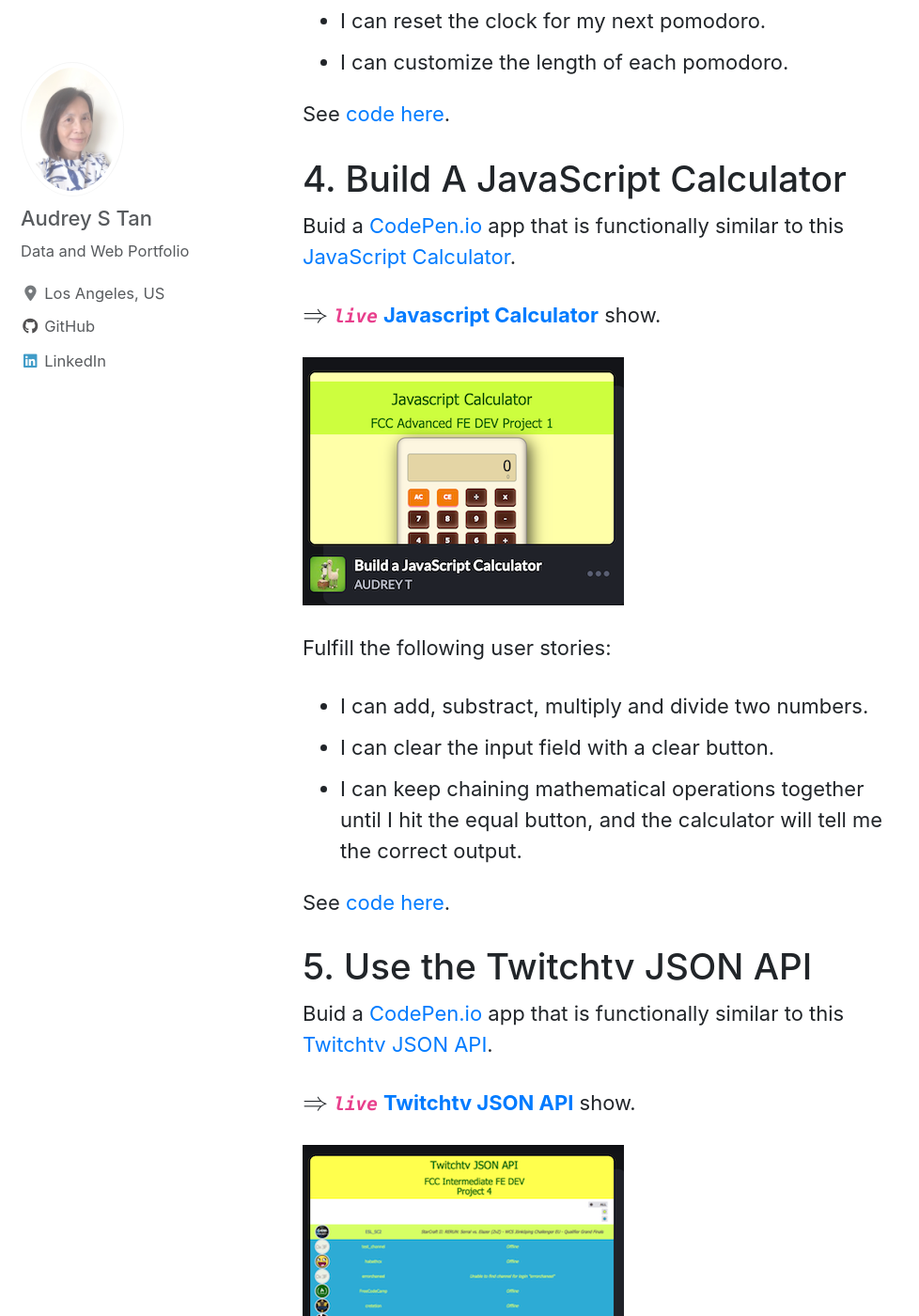
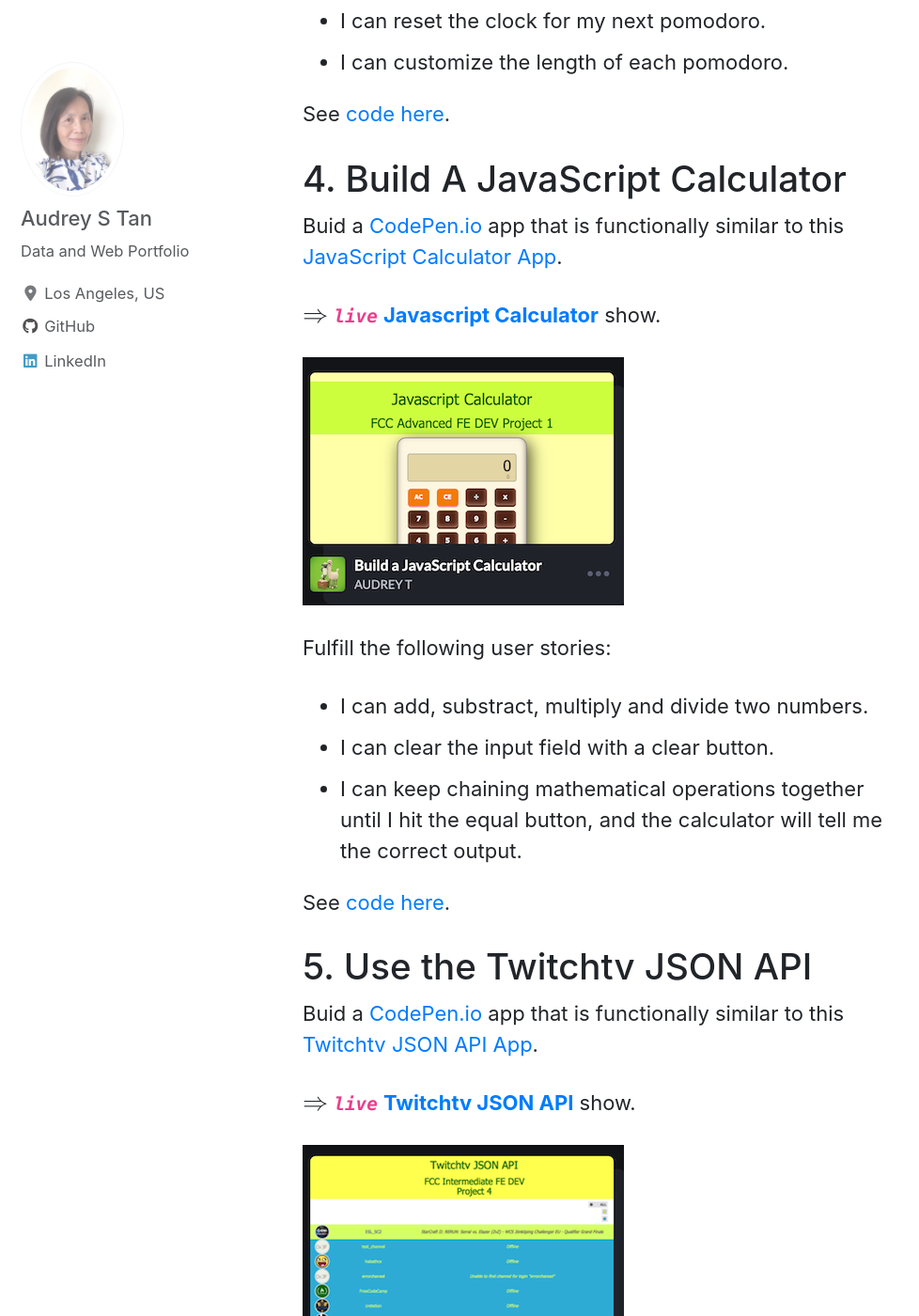
Before and after one commit to atan4583/atan4583.github.io, a Jekyll site: the page built from _posts/2017-05-30-Project 0-WFECert.md, in a window 1280 px wide and 1400 px high, scrolled down 3820 px. Shown: the whole window at 94% size, without its empty margins (0-978 px from the left). Built offline with Jekyll 4.4.1, drawn with Linux system fonts in a browser that asks for light colours; cached includes are drawn as plain includes; nearby versions of some CDN libraries; formulas are drawn with MathJax 3; comment, search, counter and statistics services are not loaded; some of the changed text lies outside the part shown.

Commit message:
update app names

```diff
--- a/_posts/2017-05-30-Project 0-WFECert.md
+++ b/_posts/2017-05-30-Project 0-WFECert.md
@@ -15,7 +15,7 @@
 The certification was completed in May 2017 and followed this <a href="https://www.freecodecamp.org/atan4583" target="_blank">web front end coding curriculum</a> to build miniature web apps leveraging HTML, CSS, JavaScript Algorithms, Data Structures, JQuery and Responsive Web Design Libraries. Below are some of the web apps from the collection:
 
 ### 1. Build A Simon Game
-Buid a <a href="https://codepen.io" target="_blank">CodePen.io</a> app that is functionally similar to this <a href="https://codepen.io/FreeCodeCamp/full/obYBjE" target="_blank">Simon® Game</a>.
+Buid a <a href="https://codepen.io" target="_blank">CodePen.io</a> app that is functionally similar to this <a href="https://codepen.io/FreeCodeCamp/full/obYBjE" target="_blank">Simon® Game App</a>.
 
 $$\Rightarrow$$ _**`live`**_ <a href="https://codepen.io/atan4583/full/RVzgOW" target="_blank"><b>Simon Game</b></a> show.
 
@@ -34,7 +34,7 @@
 See <a href="https://github.com/atan4583/fcc-webfe-portfolio/tree/master/Build%20A%20Simon%20Game" target="_blank">code here</a>.
 
 ### 2. Build A Tic Tac Toe Game
-Buid a <a href="https://codepen.io" target="_blank">CodePen.io</a> app that is functionally similar to this <a href="https://codepen.io/FreeCodeCamp/full/KzXQgy" target="_blank">Tic Tac Toe Game</a>.
+Buid a <a href="https://codepen.io" target="_blank">CodePen.io</a> app that is functionally similar to this <a href="https://codepen.io/FreeCodeCamp/full/KzXQgy" target="_blank">Tic Tac Toe Game App</a>.
 
 $$\Rightarrow$$ _**`live`**_ <a href="https://codepen.io/atan4583/full/NjZbxo/" target="_blank"><b>Tic Tac Toe Game</b></a> show.
 
@@ -48,7 +48,7 @@
 See <a href="https://github.com/atan4583/fcc-webfe-portfolio/tree/master/Build%20A%20Tic%20Tac%20Toe%20Game" target="_blank">code here</a>.
 
 ### 3. Build A Pomodoro Clock
-Buid a <a href="https://codepen.io" target="_blank">CodePen.io</a> app that is functionally similar to this <a href="https://codepen.io/freeCodeCamp/full/aNyxXR" target="_blank">Pomodoro Clock</a>.
+Buid a <a href="https://codepen.io" target="_blank">CodePen.io</a> app that is functionally similar to this <a href="https://codepen.io/freeCodeCamp/full/aNyxXR" target="_blank">Pomodoro Clock App</a>.
 
 $$\Rightarrow$$ _**`live`**_ <a href="https://codepen.io/atan4583/full/QvRopp/" target="_blank"><b>Pomodoro Clock</b></a> show.
 
@@ -62,7 +62,7 @@
 See <a href="https://github.com/atan4583/fcc-webfe-portfolio/tree/master/Build%20A%20Pomodoro%20Clock" target="_blank">code here</a>.
 
 ### 4. Build A JavaScript Calculator
-Buid a <a href="https://codepen.io" target="_blank">CodePen.io</a> app that is functionally similar to this <a href="https://codepen.io/FreeCodeCamp/full/rLJZrA" target="_blank">JavaScript Calculator</a>.
+Buid a <a href="https://codepen.io" target="_blank">CodePen.io</a> app that is functionally similar to this <a href="https://codepen.io/FreeCodeCamp/full/rLJZrA" target="_blank">JavaScript Calculator App</a>.
 
 $$\Rightarrow$$ _**`live`**_ <a href="https://codepen.io/atan4583/full/LyoBrK/" target="_blank"><b>Javascript Calculator</b></a> show.
 
@@ -76,7 +76,7 @@
 See <a href="https://github.com/atan4583/fcc-webfe-portfolio/tree/master/Build%20A%20JavaScript%20Calculator" target="_blank">code here</a>.
 
 ### 5. Use the Twitchtv JSON API
-Buid a <a href="https://codepen.io" target="_blank">CodePen.io</a> app that is functionally similar to this <a href="https://codepen.io/FreeCodeCamp/full/Myvqmo/" target="_blank">Twitchtv JSON API</a>.
+Buid a <a href="https://codepen.io" target="_blank">CodePen.io</a> app that is functionally similar to this <a href="https://codepen.io/FreeCodeCamp/full/Myvqmo/" target="_blank">Twitchtv JSON API App</a>.
 
 $$\Rightarrow$$ _**`live`**_ <a href="https://codepen.io/atan4583/full/BRrOvE/" target="_blank"><b>Twitchtv JSON API</b></a> show.
 
@@ -91,7 +91,7 @@
 See <a href="https://github.com/atan4583/fcc-webfe-portfolio/tree/master/Use%20the%20Twitchtv%20JSON%20API" target="_blank">code here</a>.
 
 ### 6. Build a Wikipedia Viewer
-Buid a <a href="https://codepen.io" target="_blank">CodePen.io</a> app that is functionally similar to this <a href="https://codepen.io/FreeCodeCamp/full/wGqEga/" target="_blank">Wikipedia Viewer</a>.
+Buid a <a href="https://codepen.io" target="_blank">CodePen.io</a> app that is functionally similar to this <a href="https://codepen.io/FreeCodeCamp/full/wGqEga/" target="_blank">Wikipedia Viewer App</a>.
 
 $$\Rightarrow$$ _**`live`**_ <a href="https://codepen.io/atan4583/full/wdmvEX/" target="_blank"><b>Wikipedia Viewer</b></a> show.
 
@@ -118,7 +118,7 @@
 See <a href="https://github.com/atan4583/fcc-webfe-portfolio/tree/master/Show%20the%20Local%20Weather" target="_blank">code here</a>.
 
 ### 8. Build a Personal Portfolio Webpage
-Buid a <a href="https://codepen.io" target="_blank">CodePen.io</a> app that is functionally similar to this <a href="https://codepen.io/FreeCodeCamp/full/YqLyXB" target="_blank">Personal Portfolio Webpage</a>.
+Buid a <a href="https://codepen.io" target="_blank">CodePen.io</a> app that is functionally similar to this <a href="https://codepen.io/FreeCodeCamp/full/YqLyXB" target="_blank">Personal Portfolio Webpage App</a>.
 
 $$\Rightarrow$$ _**`live`**_ <a href="http://codepen.io/atan4583/full/mWGvmJ/" target="_blank"><b>Build a Personal Portfolio Webpage</b></a> show.
 
@@ -133,7 +133,7 @@
 See <a href="https://github.com/atan4583/fcc-webfe-portfolio/tree/master/Build%20a%20Personal%20Portfolio%20Webpage" target="_blank">code here</a>.
 
 ### 9. Build a Tribute Page
-Buid a <a href="https://codepen.io" target="_blank">CodePen.io</a> app that is functionally similar to this <a href="https://codepen.io/FreeCodeCamp/full/NNvBQW" target="_blank">Tribute Page</a>.
+Buid a <a href="https://codepen.io" target="_blank">CodePen.io</a> app that is functionally similar to this <a href="https://codepen.io/FreeCodeCamp/full/NNvBQW" target="_blank">Tribute Page App</a>.
 
 $$\Rightarrow$$ _**`live`**_ <a href="https://codepen.io/atan4583/full/GWdydj" target="_blank"><b>Build a Tribute Page (English)</b></a> show.
 
```
